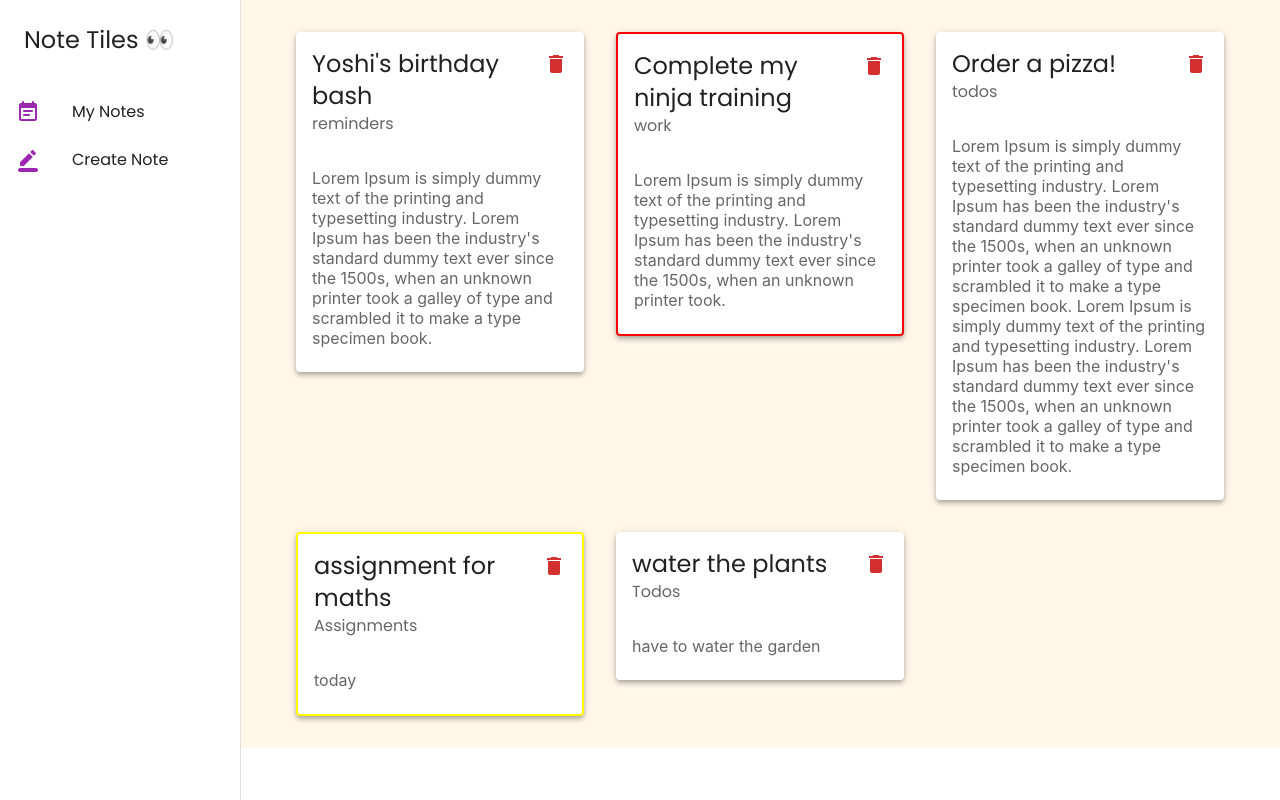
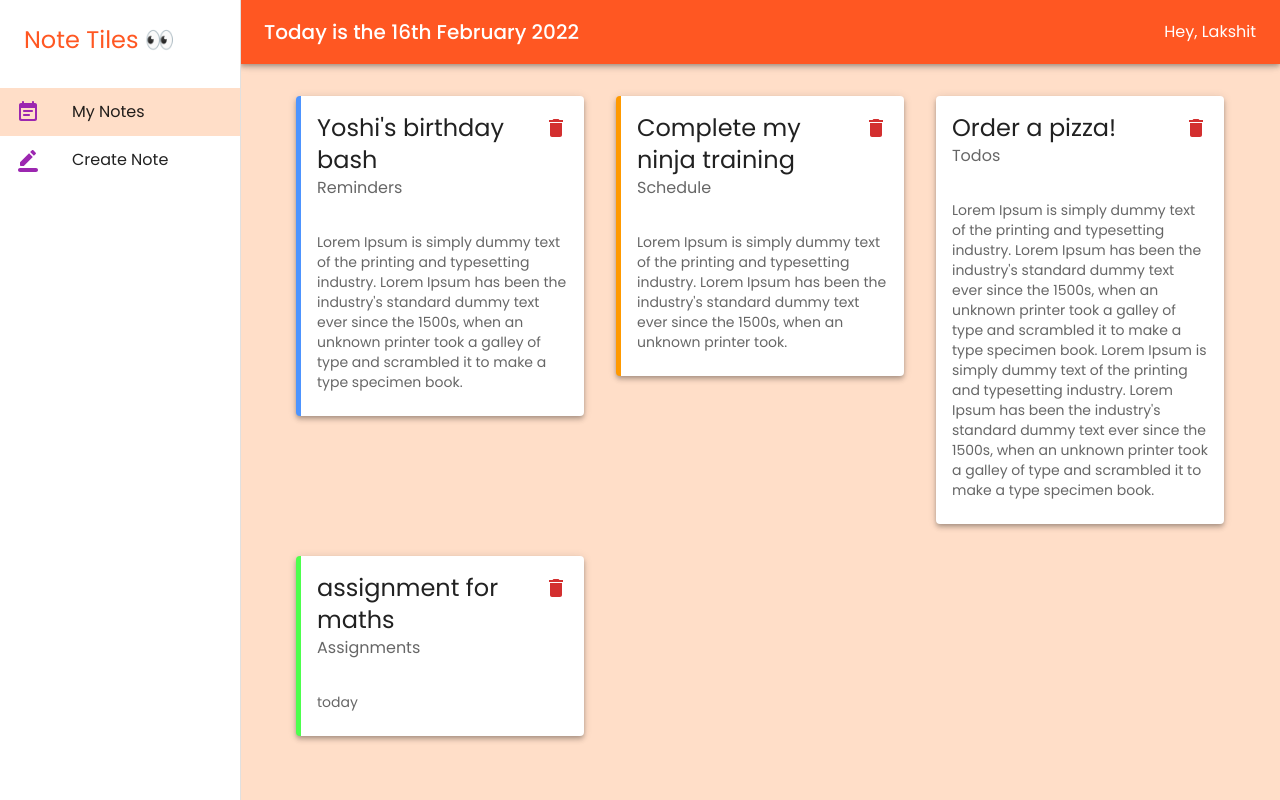
Before and after one commit to Lakshit-Chiranjiv/Notes-App---React-MaterialUI, a React (Create React App) app in the folder notes app/: page / in a window 1280 px wide. Built offline with nearby package versions, Linux system fonts and the light colour scheme; data requests are answered from the project's data file; the HTML template or start-up script is replaced by a standard one; a web font is replaced by a local one.

Commit message:
added appbar and corrected some styles of drawer

```diff
--- a/notes app/data/db.json
+++ b/notes app/data/db.json
@@ -3,19 +3,19 @@
     {
       "title": "Yoshi's birthday bash",
       "details": "Lorem Ipsum is simply dummy text of the printing and typesetting industry. Lorem Ipsum has been the industry's standard dummy text ever since the 1500s, when an unknown printer took a galley of type and scrambled it to make a type specimen book.",
-      "category": "reminders",
+      "category": "Reminders",
       "id": 1
     },
     {
       "title": "Complete my ninja training",
       "details": "Lorem Ipsum is simply dummy text of the printing and typesetting industry. Lorem Ipsum has been the industry's standard dummy text ever since the 1500s, when an unknown printer took.",
-      "category": "work",
+      "category": "Schedule",
       "id": 2
     },
     {
       "title": "Order a pizza!",
       "details": "Lorem Ipsum is simply dummy text of the printing and typesetting industry. Lorem Ipsum has been the industry's standard dummy text ever since the 1500s, when an unknown printer took a galley of type and scrambled it to make a type specimen book.\nLorem Ipsum is simply dummy text of the printing and typesetting industry. Lorem Ipsum has been the industry's standard dummy text ever since the 1500s, when an unknown printer took a galley of type and scrambled it to make a type specimen book.",
-      "category": "todos",
+      "category": "Todos",
       "id": 3
     },
     {
@@ -23,12 +23,6 @@
       "details": "today",
       "category": "Assignments",
       "id": 4
-    },
-    {
-      "title": "water the plants",
-      "details": "have to water the garden",
-      "category": "Todos",
-      "id": 5
     }
   ]
 }
--- a/notes app/package.json
+++ b/notes app/package.json
@@ -12,6 +12,7 @@
     "@testing-library/react": "^12.1.2",
     "@testing-library/user-event": "^13.5.0",
     "axios": "^0.26.0",
+    "date-fns": "^2.28.0",
     "json-server": "^0.17.0",
     "react": "^17.0.2",
     "react-dom": "^17.0.2",
--- a/notes app/src/components/NoteCard.jsx
+++ b/notes app/src/components/NoteCard.jsx
@@ -9,11 +9,15 @@ import { makeStyles } from '@mui/styles';
 
 const useStyles = makeStyles({
     categoryClass: {
-        border: (noteObj) => {
-            if(noteObj.category == 'work')
-                return '2px solid red'
+        borderLeft: (noteObj) => {
+            if(noteObj.category == 'Finance Related')
+                return '5px solid red'
+            else if(noteObj.category == 'Schedule')
+                return '5px solid #ff9900'
             else if(noteObj.category == 'Assignments')
-                return '2px solid yellow'
+                return '5px solid #4dff4d'
+            else if(noteObj.category == 'Reminders')
+                return '5px solid #4d94ff'
         }
     }
 })
@@ -35,7 +39,7 @@ const NoteCard = ({noteObj,deleteNote}) => {
             />
 
             <CardContent>
-                <Typography variant="body4" color="text.secondary">
+                <Typography variant="body2" color="text.secondary">
                     {noteObj.details}
                 </Typography>
             </CardContent>
--- a/notes app/src/components/SiteLayout.jsx
+++ b/notes app/src/components/SiteLayout.jsx
@@ -10,6 +10,9 @@ import ListItemButton from '@mui/material/ListItemButton';
 import ListItemIcon from '@mui/material/ListItemIcon';
 import ListItemText from '@mui/material/ListItemText';
 import { useNavigate,useLocation } from 'react-router-dom';
+import AppBar from '@mui/material/AppBar';
+import Toolbar from '@mui/material/Toolbar';
+import {format} from 'date-fns';
 
 
 const drawerWidth = 240;
@@ -17,7 +20,7 @@ const drawerWidth = 240;
 const useStyles = makeStyles((theme)=>{
   return{
     page: {
-        backgroundColor: '#fff7e8',
+        // backgroundColor: '#fff7e8',
         width: '100%',
         padding: theme.spacing(4)
     },
@@ -32,11 +35,17 @@ const useStyles = makeStyles((theme)=>{
       display: 'flex',
     },
     activeItem: {
-      backgroundColor: '#fff7e8',
-      color: '#2d88ff'
+      backgroundColor: '#ffdec8 !important',
     },
     drawerTitle: {
       padding: theme.spacing(3)
+    },
+    appbar: {
+      width: `calc(100% - ${drawerWidth}px) !important`
+    },
+    extraDiv: theme.mixins.toolbar,
+    dateText: {
+      flexGrow: '1'
     }
 }
 })
@@ -63,6 +72,19 @@ const SiteLayout = ({children}) => {
   return (
     <div className={classes.main}>
 
+      <AppBar
+        className={classes.appbar}
+      >
+        <Toolbar>
+          <Typography variant='h6'className={classes.dateText}>
+            Today is the {format(new Date(),'do MMMM Y')}
+          </Typography>
+          <Typography>
+            Hey, Lakshit
+          </Typography>
+        </Toolbar>
+      </AppBar>
+
       <Drawer
         className={classes.drawer}
         variant='permanent'
@@ -73,6 +95,7 @@ const SiteLayout = ({children}) => {
         <Typography
           className={classes.drawerTitle}
           variant='h5'
+          color='primary'
         >
           Note Tiles 👀
         </Typography>
@@ -97,6 +120,7 @@ const SiteLayout = ({children}) => {
       </Drawer>
 
       <div className={classes.page} >
+        <div className={classes.extraDiv}></div>
           {children}
       </div>
     </div>
--- a/notes app/src/index.css
+++ b/notes app/src/index.css
@@ -7,6 +7,7 @@ body {
     sans-serif;
   -webkit-font-smoothing: antialiased;
   -moz-osx-font-smoothing: grayscale;
+  background-color: #ffdec8;
 }
 
 .v{
```
Also changed, not shown: 1 other file (tests, documents, lock files or other folders).
